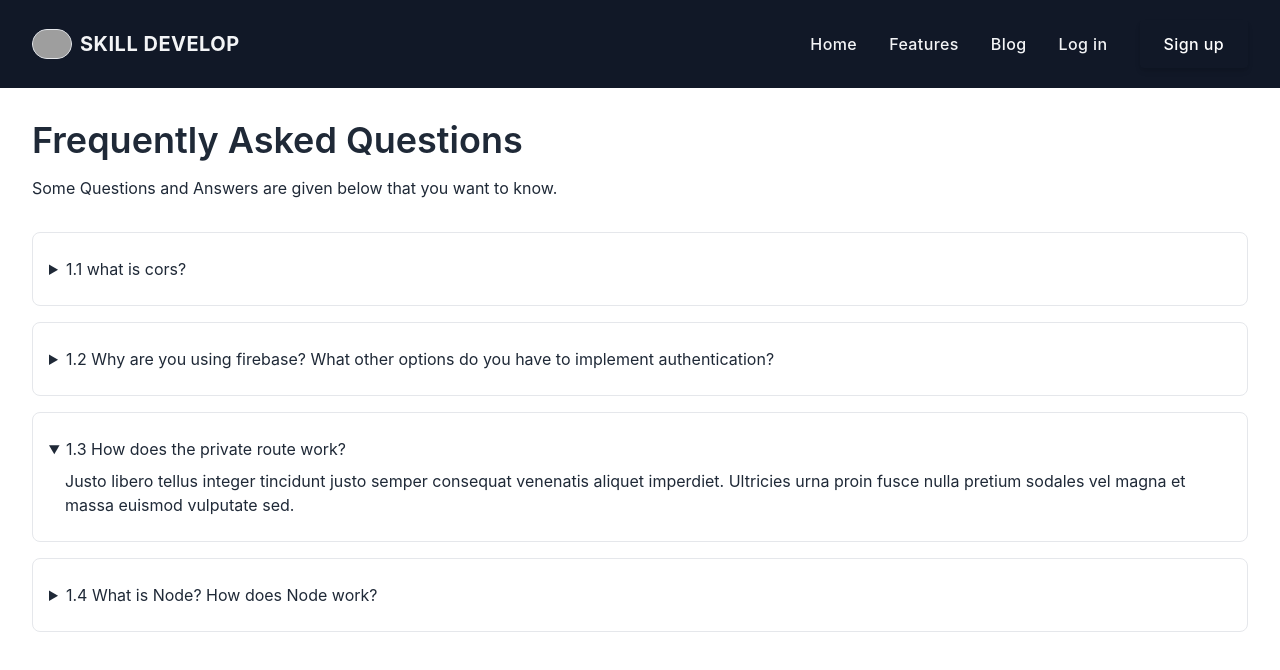
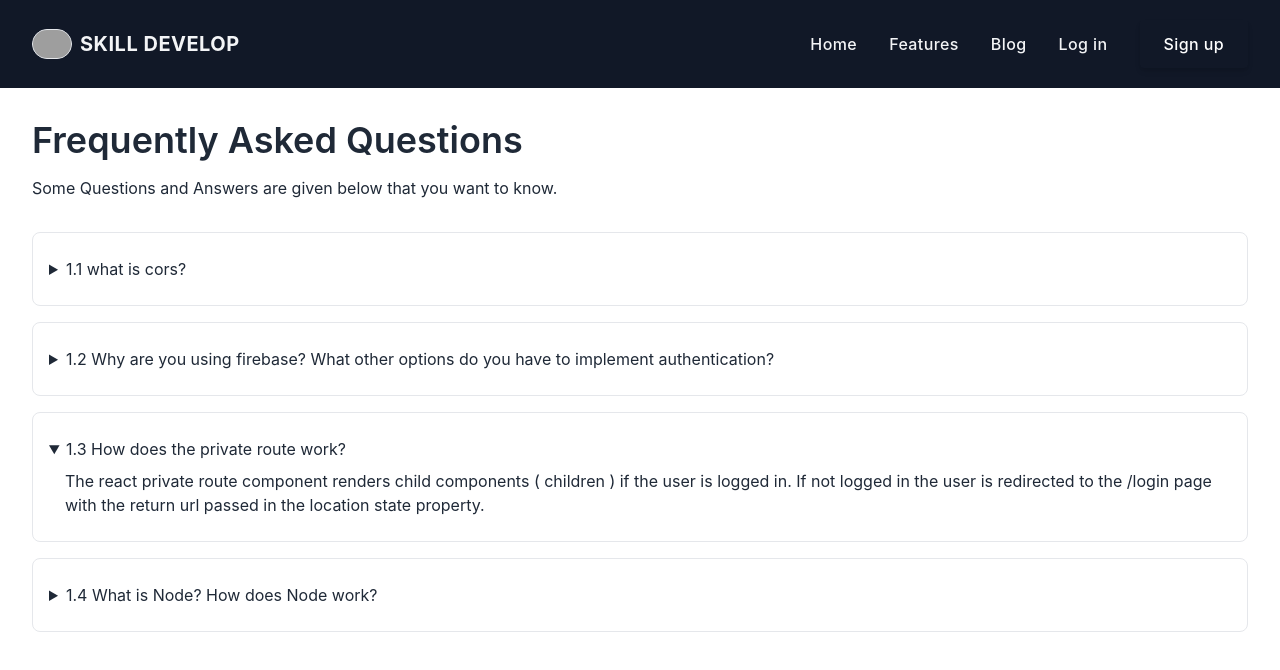
Before and after one commit to rifatahmed787/B610-Learning-Platform-Assignment-client, a React (Create React App) app: page /blog in a window 1280 px wide. Both pictures are taken after a click on the heading "1.3 How does the private route work?". Shown: the top 670 px of the page. Built offline with nearby package versions, Linux system fonts and the light colour scheme; grey boxes are pictures that could not be loaded.

Commit message:
blog completed

```diff
--- a/src/components/Blog/Blog.js
+++ b/src/components/Blog/Blog.js
@@ -17,7 +17,7 @@ const Blog = () => {
                 1.1 what is cors?
               </summary>
               <p className="px-4 py-6 pt-0 ml-4 -mt-4 dark:text-gray-400">
-                Cors stands for Cross-Origin Resource Sharing (CORS).It is a
+                Cors stands for Cross-Origin Resource Sharing (CORS). It is a
                 browser security feature that restricts cross-origin HTTP
                 requests that are initiated from scripts running in the browser.
               </p>
@@ -28,8 +28,13 @@ const Blog = () => {
                 to implement authentication?
               </summary>
               <p className="px-4 py-6 pt-0 ml-4 -mt-4 dark:text-gray-400">
-                Tincidunt ut hac condimentum rhoncus phasellus nostra. Magna
-                porttitor egestas tincidunt neque vehicula potenti.{" "}
+                Firebase allows real-time database connection, which means
+                multiple users can see the changes in the data when the data
+                gets created or edited. Firebase Authentication provides backend
+                services, easy-to-use SDKs, and ready-made UI libraries to
+                authenticate users to your app. It supports authentication using
+                passwords, phone numbers, popular federated identity providers
+                like Google, Facebook and Twitter, and more.
               </p>
             </details>
             <details className="w-full border rounded-lg">
@@ -37,9 +42,10 @@ const Blog = () => {
                 1.3 How does the private route work?
               </summary>
               <p className="px-4 py-6 pt-0 ml-4 -mt-4 dark:text-gray-400">
-                Justo libero tellus integer tincidunt justo semper consequat
-                venenatis aliquet imperdiet. Ultricies urna proin fusce nulla
-                pretium sodales vel magna et massa euismod vulputate sed.{" "}
+                The react private route component renders child components (
+                children ) if the user is logged in. If not logged in the user
+                is redirected to the /login page with the return url passed in
+                the location state property.
               </p>
             </details>
             <details className="w-full border rounded-lg">
@@ -47,9 +53,12 @@ const Blog = () => {
                 1.4 What is Node? How does Node work?
               </summary>
               <p className="px-4 py-6 pt-0 ml-4 -mt-4 dark:text-gray-400">
-                Justo libero tellus integer tincidunt justo semper consequat
-                venenatis aliquet imperdiet. Ultricies urna proin fusce nulla
-                pretium sodales vel magna et massa euismod vulputate sed.{" "}
+                Node allows developers to write JavaScript code that runs
+                directly in a computer process itself instead of in a browser.It
+                is a used as backend service where javascript works on the
+                server-side of the application. This way javascript is used on
+                both frontend and backend. Node. js runs on chrome v8 engine
+                which converts javascript code into machine code.
               </p>
             </details>
           </div>
```
